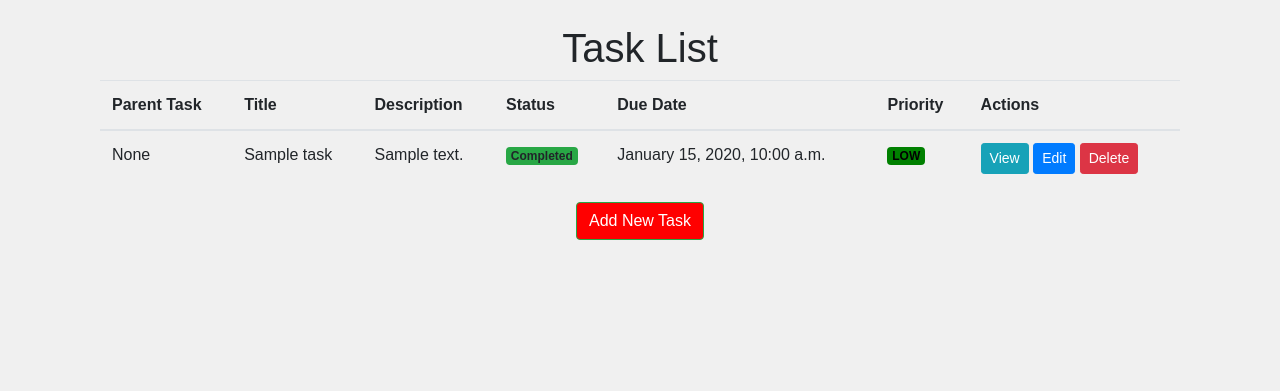
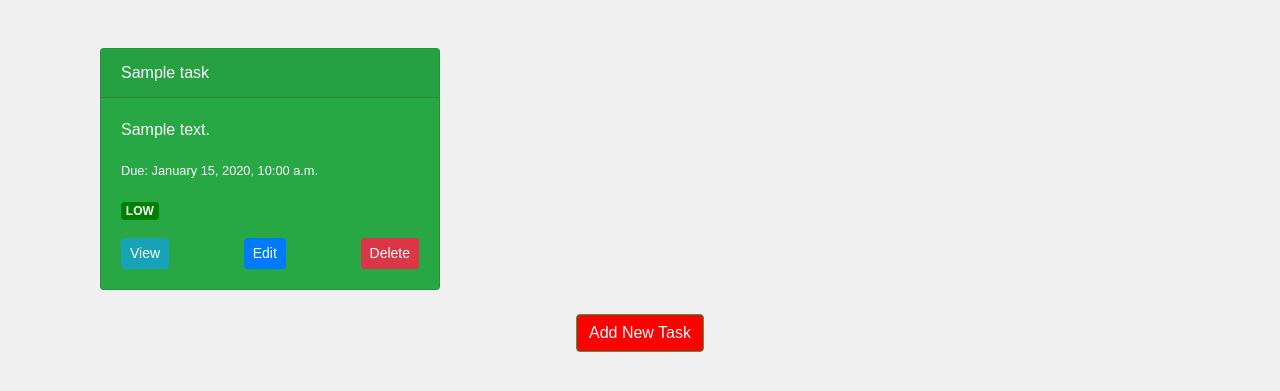
Before and after one commit to cagriefe/todo-app-django, a Django app: page / in a window 1280 px wide. Shown: the part 96-487 px from the top of the page. Run offline with Django 5.2, Linux system fonts and the light colour scheme; a user stored in the database is signed in; tables that the repository leaves empty hold one stand-in row (values such as "Sample post"); some libraries are stand-ins or nearby versions.

Commit message:
card design

```diff
--- a/myapp/templates/myapp/index.html
+++ b/myapp/templates/myapp/index.html
@@ -1,57 +1,40 @@
 {% extends "myapp/base.html" %}
 
 {% block content %}
-<div class="container">
-    {% if user.is_authenticated %}
-    <h1 id= "index_h1" style = "text-align: center;">Task List</h1>
-
-
-
-    <table class="table">
-        <thead>
-            <tr>
-                <th>Parent Task</th>
-                <th>Title</th>
-                <th>Description</th>
-                <th>Status</th>
-                <th>Due Date</th>
-                <th>Priority</th>
-                <th>Actions</th>
-            </tr>
-        </thead>
-        <tbody>
+<div class="container mt-5">
+    {% if tasks %}
+        <div class="row">
             {% for task in tasks %}
-            <tr>
-                <td>{{ task.parent_task }}</td>
-                <td>{{ task.title }}</td>
-                <td>{{ task.description }}</td>
-                <td>
-                    {% if task.completed %}
-                        <span class="badge bg-success">Completed</span>
-                    {% else %}
-                        <span class="badge bg-warning">Pending</span>
-                    {% endif %}
-                </td>
-                <td>{{ task.due_at|date:"F j, Y, g:i a" }}</td>
-                <td>
-                    {% if task.priority == "LOW" %}
-                        <span class="badge" style="color: black; background-color: green;">LOW</span>
-                    {% elif task.priority == "MEDIUM" %}
-                        <span class="badge" style="color: black; background-color: yellow;">MEDIUM</span>
-                    {% else %}
-                        <span class="badge" style="color: black; background-color: red;">HIGH</span>
-                    {% endif %}
-                </td>
-                <td>
-                    <a href="{% url 'myapp:task_detail' task.id %}" class="btn btn-info btn-sm">View</a>
-                    <a href="{% url 'myapp:edit_task' task.id %}" class="btn btn-primary btn-sm">Edit</a>
-                    <a href="{% url 'myapp:delete_task' task.id %}" class="btn btn-danger btn-sm">Delete</a>
-                </td>
-            </tr>
+                <div class="col-md-4 mb-4">
+                    <div class="card {% if task.completed %}bg-success{% else %}bg-warning{% endif %} text-white">
+                        <div class="card-header">
+                            {{ task.title }}
+                        </div>
+                        <div class="card-body">
+                            <p class="card-text">{{ task.description }}</p>
+                            <p class="card-text">
+                                <small>Due: {{ task.due_at|date:"F j, Y, g:i a" }}</small>
+                            </p>
+                            <p class="card-text">
+                                {% if task.priority == "LOW" %}
+                                    <span class="badge" style="background-color: green;">LOW</span>
+                                {% elif task.priority == "MEDIUM" %}
+                                    <span class="badge" style="background-color: yellow; color: black;">MEDIUM</span>
+                                {% else %}
+                                    <span class="badge" style="background-color: red; color: black;">HIGH</span>
+                                {% endif %}
+                            </p>
+                            <div class="d-flex justify-content-between">
+                                <a href="{% url 'myapp:task_detail' task.id %}" class="btn btn-info btn-sm">View</a>
+                                <a href="{% url 'myapp:edit_task' task.id %}" class="btn btn-primary btn-sm">Edit</a>
+                                <a href="{% url 'myapp:delete_task' task.id %}" class="btn btn-danger btn-sm">Delete</a>
+                            </div>
+                        </div>
+                    </div>
+                </div>
             {% endfor %}
-        </tbody>
-    </table>
-    <a href="{% url 'myapp:add_task' %}" class="btn btn-success mb-3" id="addnewbutton">Add New Task</a> <!-- Add this line -->
+        </div>
+        <a href="{% url 'myapp:add_task' %}" class="btn btn-success mb-3" id="addnewbutton">Add New Task</a>
     {% else %}
         <h1>Welcome to the TODO App</h1>
         <a href="{% url 'myapp:login' %}" class="btn btn-primary">Login</a>
```
Also changed, not shown: myapp/templates/myapp/indexold.html (added, +61 -0 lines).
